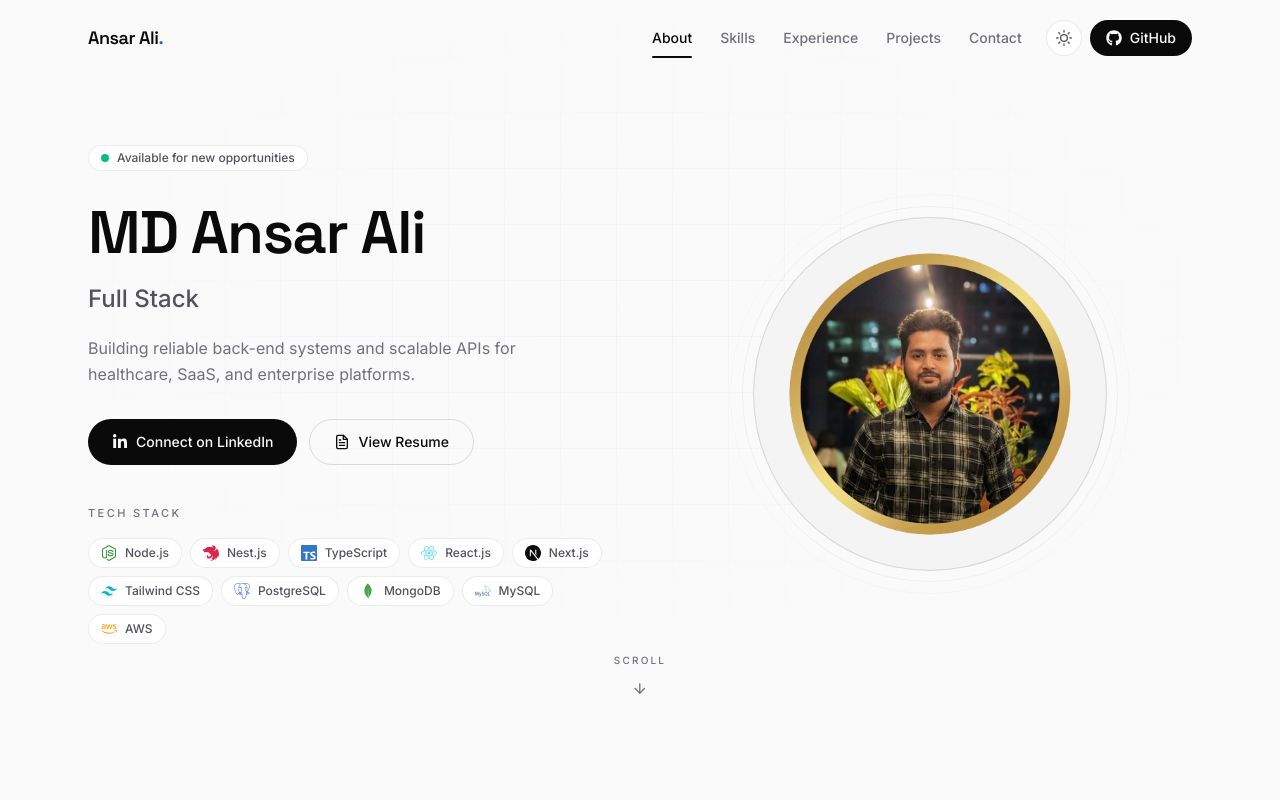
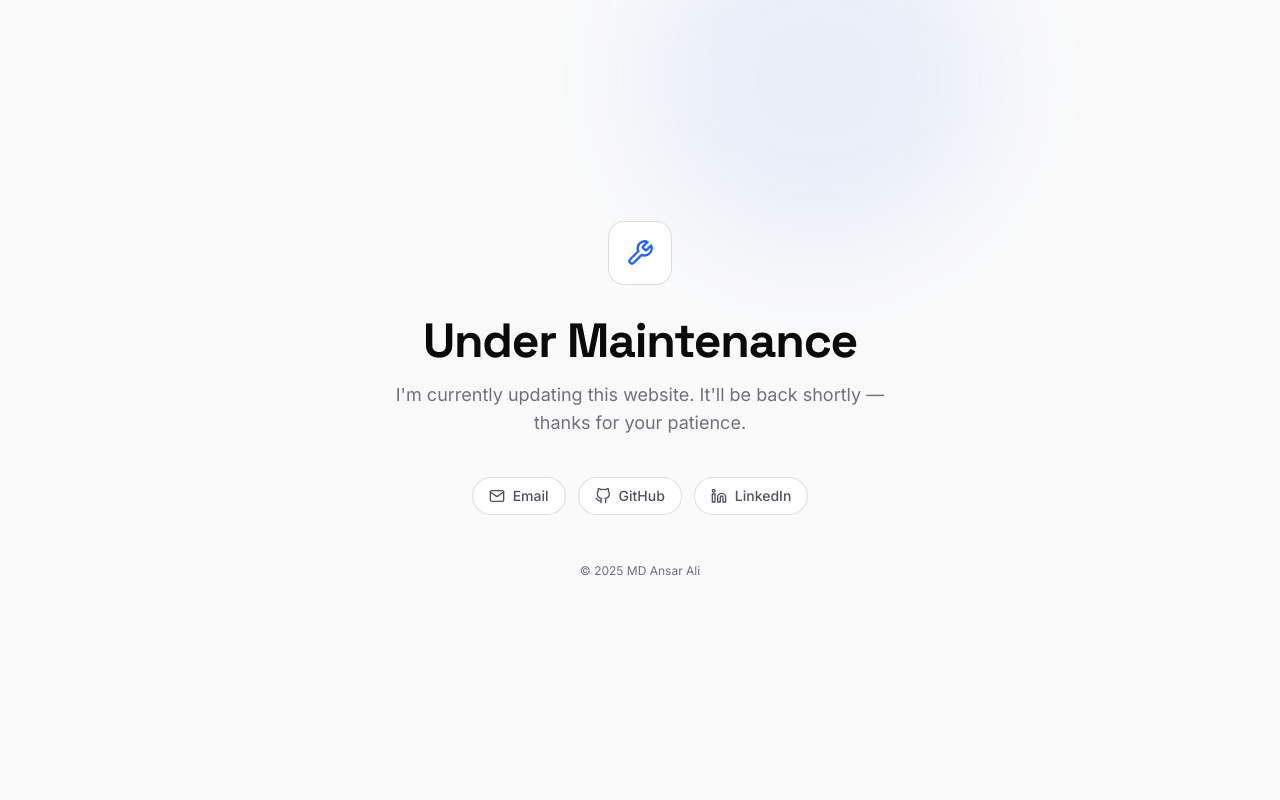
Before and after one commit to ansarali41/my-portfolio-new, a Next.js app: page / in a window 1280 px wide. Shown: the top 800 px of the page. Built offline with nearby package versions, Linux system fonts and the light colour scheme.

Commit message:
feat: update Home component with maintenance message and social links

```diff
--- a/src/app/page.js
+++ b/src/app/page.js
@@ -1,29 +1,48 @@
-import Navbar from '../components/Navbar';
-import Hero from '../components/Hero';
-import Stats from '../components/Stats';
-import About from '../components/About';
-import Skills from '../components/Skills';
-import Experience from '../components/Experience';
-import Projects from '../components/Projects';
-import ProblemSolving from '../components/ProblemSolving';
-import Contact from '../components/Contact';
-import ScrollToTop from '../components/ScrollToTop';
+import { FiGithub, FiLinkedin, FiMail, FiTool } from 'react-icons/fi';
+
+const links = [
+    { href: 'mailto:ansar.ict14@gmail.com', label: 'Email', icon: FiMail },
+    { href: 'https://github.com/ansarali41', label: 'GitHub', icon: FiGithub },
+    { href: 'https://www.linkedin.com/in/dev-ansar-ali', label: 'LinkedIn', icon: FiLinkedin },
+];
+
+export const metadata = {
+    title: 'Under Maintenance - MD Ansar Ali',
+    robots: { index: false },
+};
 
 export default function Home() {
     return (
-        <>
-            <Navbar />
-            <main>
-                <Hero />
-                <Stats />
-                <About />
-                <Skills />
-                <Experience />
-                <Projects />
-                <ProblemSolving />
-                <Contact />
-            </main>
-            <ScrollToTop />
-        </>
+        <main className="relative flex min-h-screen items-center justify-center overflow-hidden px-4">
+            <div className="pointer-events-none absolute -top-32 left-1/2 h-96 w-96 -translate-x-1/2 rounded-full bg-[var(--accent-soft)] blur-3xl animate-blob" />
+
+            <div className="relative w-full max-w-lg text-center">
+                <div className="mx-auto mb-8 flex h-16 w-16 items-center justify-center rounded-2xl border border-[var(--border-strong)] bg-[var(--surface)] text-[var(--accent)]">
+                    <FiTool className="h-7 w-7" />
+                </div>
+
+                <h1 className="font-display text-4xl font-bold tracking-tight sm:text-5xl">Under Maintenance</h1>
+                <p className="mt-4 text-base leading-relaxed text-[var(--muted)] sm:text-lg">
+                    I&apos;m currently updating this website. It&apos;ll be back shortly — thanks for your patience.
+                </p>
+
+                <div className="mt-10 flex flex-wrap items-center justify-center gap-3">
+                    {links.map(({ href, label, icon: Icon }) => (
+                        <a
+                            key={label}
+                            href={href}
+                            target={href.startsWith('http') ? '_blank' : undefined}
+                            rel={href.startsWith('http') ? 'noopener noreferrer' : undefined}
+                            className="inline-flex items-center gap-2 rounded-full border border-[var(--border-strong)] bg-[var(--surface)] px-4 py-2 text-sm font-medium text-[var(--muted-strong)] transition-colors hover:border-[var(--accent)] hover:text-[var(--accent)]"
+                        >
+                            <Icon className="h-4 w-4" />
+                            {label}
+                        </a>
+                    ))}
+                </div>
+
+                <p className="mt-12 text-xs text-[var(--muted)]">© {new Date().getFullYear()} MD Ansar Ali</p>
+            </div>
+        </main>
     );
 }
```
